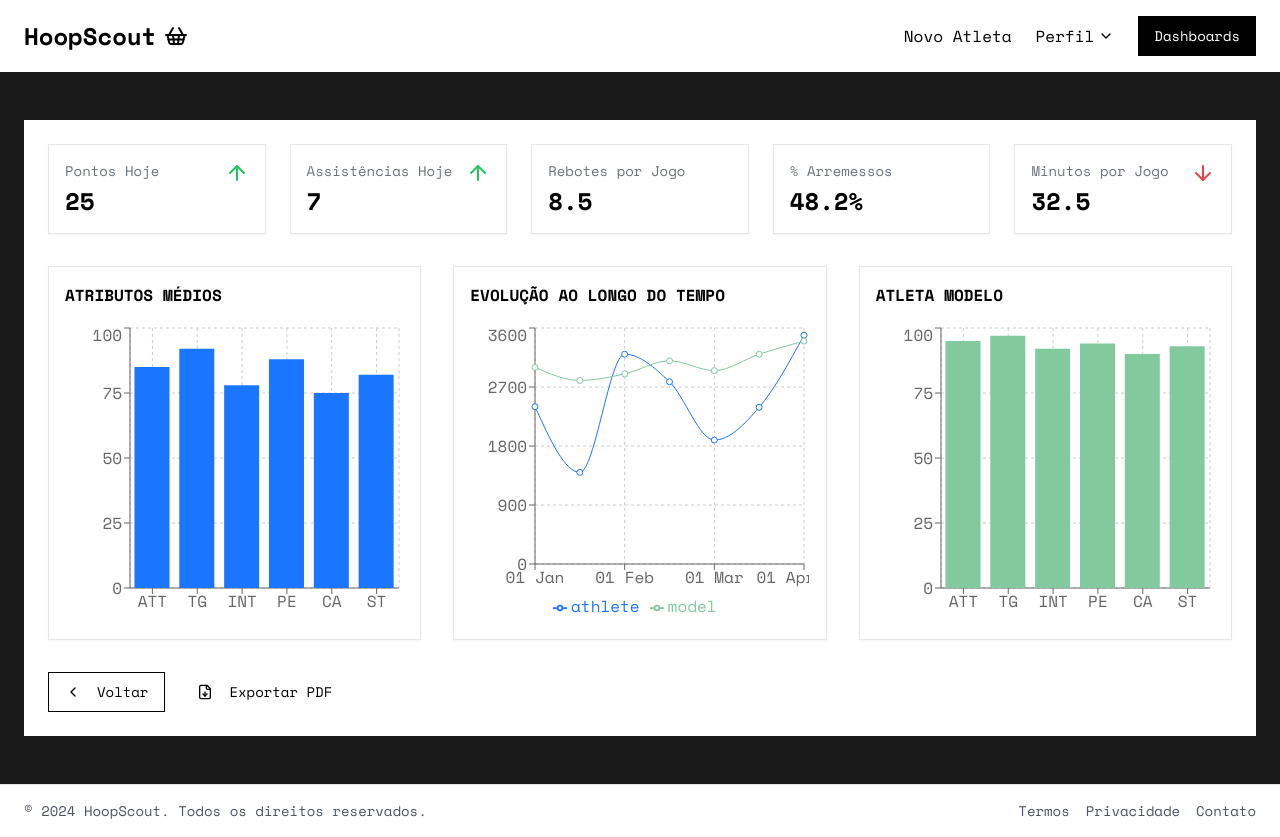
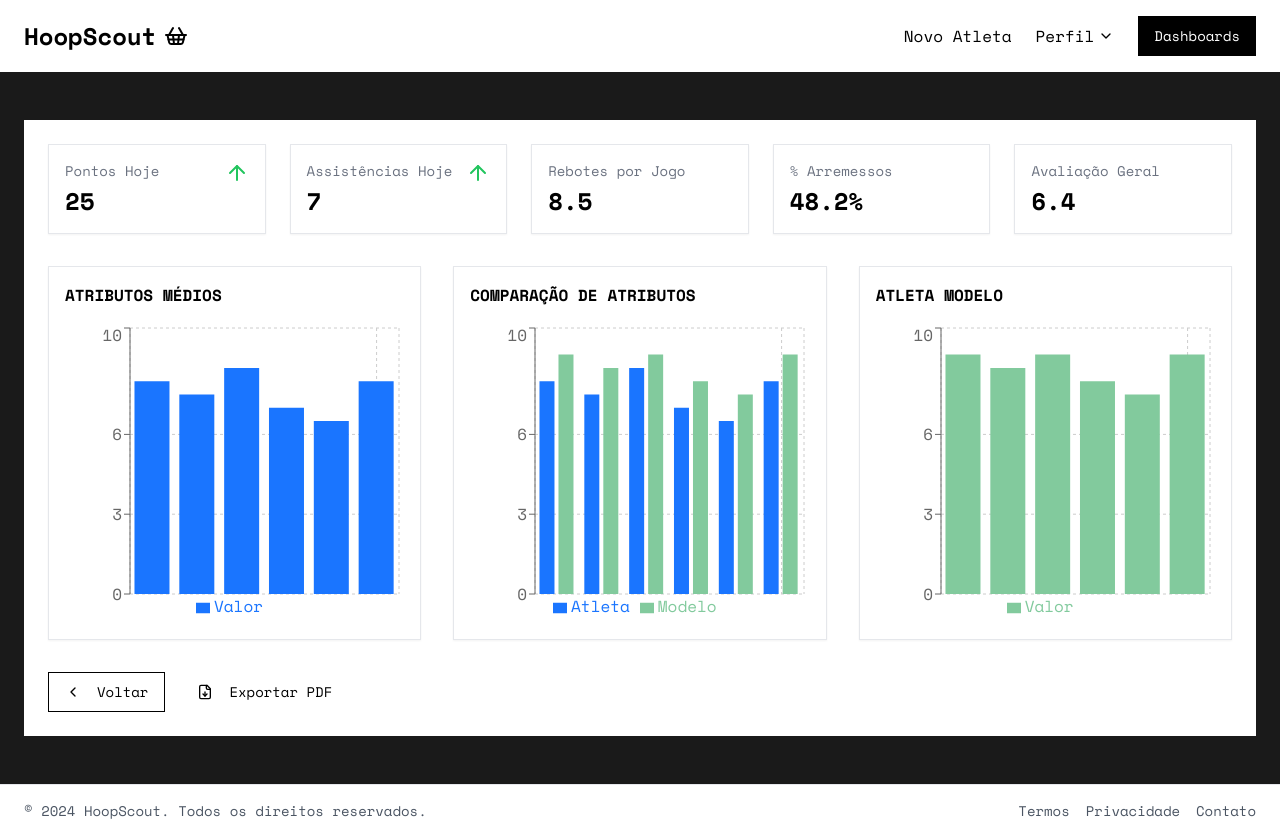
Before and after one commit to brenolino/hoop-scout, a Next.js app: page /athlete/statistics in a window 1280 px wide. Built offline with nearby package versions, Linux system fonts and the light colour scheme.

Commit message:
fixing graphics

```diff
--- a/app/athlete/statistics/page.tsx
+++ b/app/athlete/statistics/page.tsx
@@ -7,8 +7,6 @@ import { ArrowDown, ArrowUp, ChevronLeft, FileDown } from "lucide-react"
 import {
   Bar,
   BarChart,
-  Line,
-  LineChart,
   XAxis,
   YAxis,
   CartesianGrid,
@@ -17,34 +15,35 @@ import {
   ResponsiveContainer,
 } from "recharts"
 import Footer from "../../components/footer"
+import Link from "next/link"
 
-// Dados de exemplo para os gráficos
+// Dados de exemplo para os gráficos com os atributos atualizados e escala até 10
 const athleteData = [
-  { attribute: "ATT", value: 85 },
-  { attribute: "TG", value: 92 },
-  { attribute: "INT", value: 78 },
-  { attribute: "PE", value: 88 },
-  { attribute: "CA", value: 75 },
-  { attribute: "ST", value: 82 },
+  { attribute: "Salto Vertical", Valor: 8.0 },
+  { attribute: "Velocidade", Valor: 7.5 },
+  { attribute: "Índice de Agilidade", Valor: 8.5 },
+  { attribute: "Aproveitamento de Arremessos", Valor: 7.0 },
+  { attribute: "Aproveitamento de 3 Pontos", Valor: 6.5 },
+  { attribute: "Aproveitamento de Lances Livres", Valor: 8.0 },
 ]
 
 const modelData = [
-  { attribute: "ATT", value: 95 },
-  { attribute: "TG", value: 97 },
-  { attribute: "INT", value: 92 },
-  { attribute: "PE", value: 94 },
-  { attribute: "CA", value: 90 },
-  { attribute: "ST", value: 93 },
+  { attribute: "Salto Vertical", Valor: 9.0 },
+  { attribute: "Velocidade", Valor: 8.5 },
+  { attribute: "Índice de Agilidade", Valor: 9.0 },
+  { attribute: "Aproveitamento de Arremessos", Valor: 8.0 },
+  { attribute: "Aproveitamento de 3 Pontos", Valor: 7.5 },
+  { attribute: "Aproveitamento de Lances Livres", Valor: 9.0 },
 ]
 
-const timelineData = [
-  { date: "01 Jan", athlete: 2400, model: 3000 },
-  { date: "15 Jan", athlete: 1398, model: 2800 },
-  { date: "01 Feb", athlete: 3200, model: 2900 },
-  { date: "15 Feb", athlete: 2780, model: 3100 },
-  { date: "01 Mar", athlete: 1890, model: 2950 },
-  { date: "15 Mar", athlete: 2390, model: 3200 },
-  { date: "01 Apr", athlete: 3490, model: 3400 },
+// Gráfico de comparação entre os atributos do atleta e do modelo
+const comparisonData = [
+  { attribute: "Salto Vertical", Atleta: 8.0, Modelo: 9.0 },
+  { attribute: "Velocidade", Atleta: 7.5, Modelo: 8.5 },
+  { attribute: "Índice de Agilidade", Atleta: 8.5, Modelo: 9.0 },
+  { attribute: "Aproveitamento de Arremessos", Atleta: 7.0, Modelo: 8.0 },
+  { attribute: "Aproveitamento de 3 Pontos", Atleta: 6.5, Modelo: 7.5 },
+  { attribute: "Aproveitamento de Lances Livres", Atleta: 8.0, Modelo: 9.0 },
 ]
 
 export default function AthleteStatisticsPage() {
@@ -54,7 +53,7 @@ export default function AthleteStatisticsPage() {
 
       <main className="container mx-auto px-6 py-12">
         <div className="bg-white rounded-lg p-6">
-          {/* Stats Cards */}
+          {/* Cartões de Estatísticas */}
           <div className="grid grid-cols-1 md:grid-cols-3 lg:grid-cols-5 gap-6 mb-8">
             <Card className="p-4">
               <div className="flex justify-between items-start">
@@ -97,71 +96,73 @@ export default function AthleteStatisticsPage() {
             <Card className="p-4">
               <div className="flex justify-between items-start">
                 <div>
-                  <p className="text-sm text-gray-500">Minutos por Jogo</p>
-                  <h3 className="text-2xl font-bold mt-1">32.5</h3>
+                  <p className="text-sm text-gray-500">Avaliação Geral</p>
+                  <h3 className="text-2xl font-bold mt-1">6.4</h3>
                 </div>
-                <ArrowDown className="text-red-500" />
               </div>
             </Card>
           </div>
 
-          {/* Charts Section */}
+          {/* Seção de Gráficos */}
           <div className="grid grid-cols-1 lg:grid-cols-3 gap-8 mb-8">
-            {/* Athlete Stats */}
+            {/* Atributos Médios do Atleta */}
             <Card className="p-4">
               <h3 className="font-semibold mb-4">ATRIBUTOS MÉDIOS</h3>
               <ResponsiveContainer width="100%" height={300}>
                 <BarChart data={athleteData}>
                   <CartesianGrid strokeDasharray="3 3" />
-                  <XAxis dataKey="attribute" />
-                  <YAxis domain={[0, 100]} />
+                  <XAxis dataKey="attribute" hide/>
+                  <YAxis domain={[0, 10]} />
                   <Tooltip />
-                  <Bar dataKey="value" fill="#1a75ff" />
+                  <Legend />
+                  <Bar dataKey="Valor" fill="#1a75ff" />
                 </BarChart>
               </ResponsiveContainer>
             </Card>
 
-            {/* Timeline Comparison */}
+            {/* Gráfico de Comparação entre os Atributos */}
             <Card className="p-4">
-              <h3 className="font-semibold mb-4">EVOLUÇÃO AO LONGO DO TEMPO</h3>
+              <h3 className="font-semibold mb-4">COMPARAÇÃO DE ATRIBUTOS</h3>
               <ResponsiveContainer width="100%" height={300}>
-                <LineChart data={timelineData}>
+                <BarChart data={comparisonData}>
                   <CartesianGrid strokeDasharray="3 3" />
-                  <XAxis dataKey="date" />
-                  <YAxis />
+                  <XAxis dataKey="attribute" hide/>
+                  <YAxis domain={[0, 10]} />
                   <Tooltip />
                   <Legend />
-                  <Line type="monotone" dataKey="athlete" stroke="#1a75ff" />
-                  <Line type="monotone" dataKey="model" stroke="#82ca9d" />
-                </LineChart>
+                  <Bar dataKey="Atleta" fill="#1a75ff" />
+                  <Bar dataKey="Modelo" fill="#82ca9d" />
+                </BarChart>
               </ResponsiveContainer>
             </Card>
 
-            {/* Model Stats */}
+            {/* Atributos do Atleta Modelo */}
             <Card className="p-4">
               <h3 className="font-semibold mb-4">ATLETA MODELO</h3>
               <ResponsiveContainer width="100%" height={300}>
                 <BarChart data={modelData}>
                   <CartesianGrid strokeDasharray="3 3" />
-                  <XAxis dataKey="attribute" />
-                  <YAxis domain={[0, 100]} />
+                  <XAxis dataKey="attribute" hide/>
+                  <YAxis domain={[0, 10]} />
                   <Tooltip />
-                  <Bar dataKey="value" fill="#82ca9d" />
+                  <Legend />
+                  <Bar dataKey="Valor" fill="#82ca9d" />
                 </BarChart>
               </ResponsiveContainer>
             </Card>
           </div>
 
-          {/* Action Buttons */}
+          {/* Botões de Ação */}
           <div className="flex gap-4">
+            <Link href="/dashboard">
               <Button
                 variant="outline"
                 className="border-black text-black hover:bg-black hover:text-white"
-              onClick={() => window.history.back()}
               >
                 <ChevronLeft className="mr-2 h-4 w-4" />
                 Voltar
               </Button>
+            </Link>
             <Button variant="destructive">
               <FileDown className="mr-2 h-4 w-4" />
               Exportar PDF
```
Lines whose indentation alone changed are shown as unchanged.
